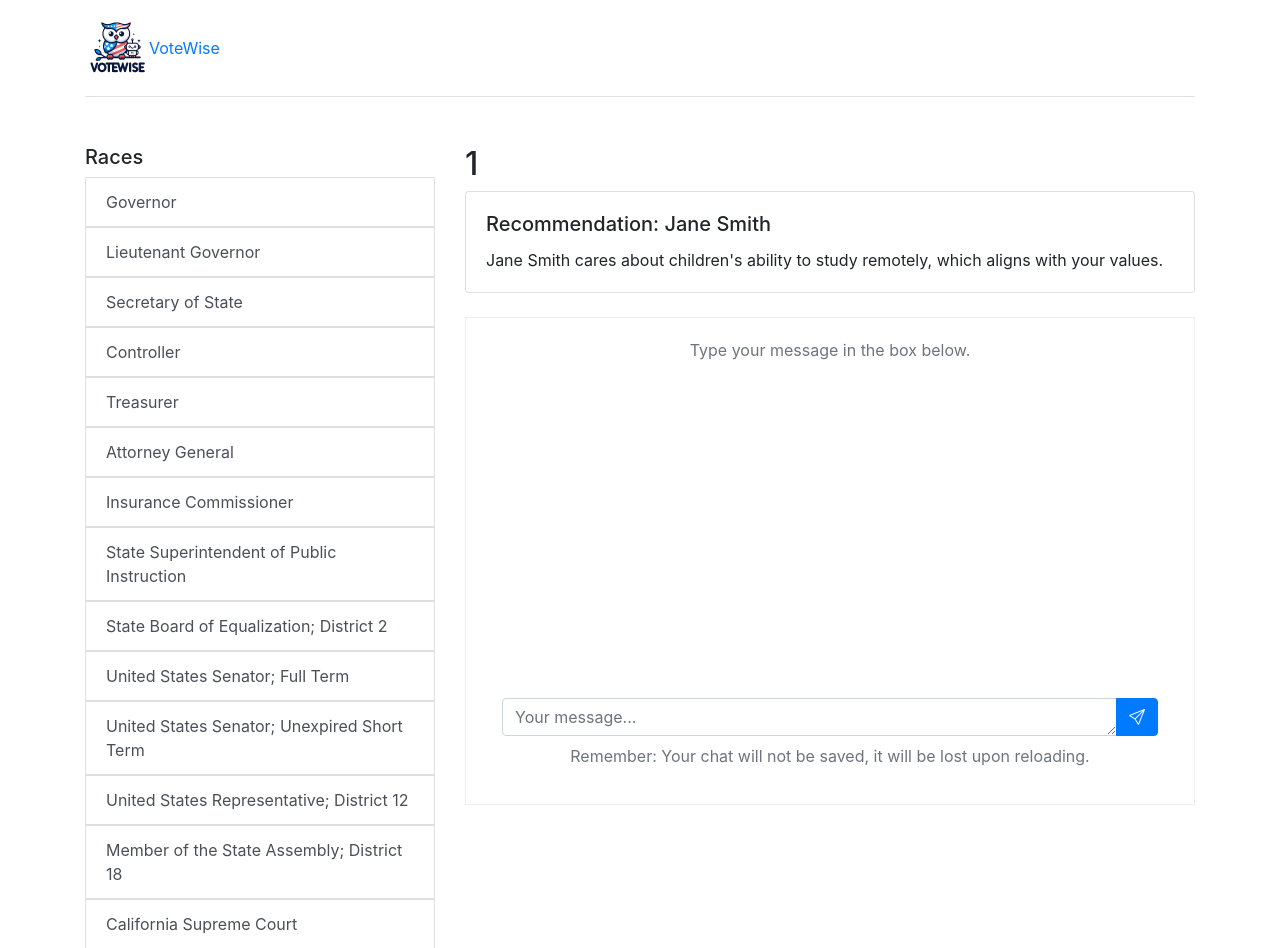
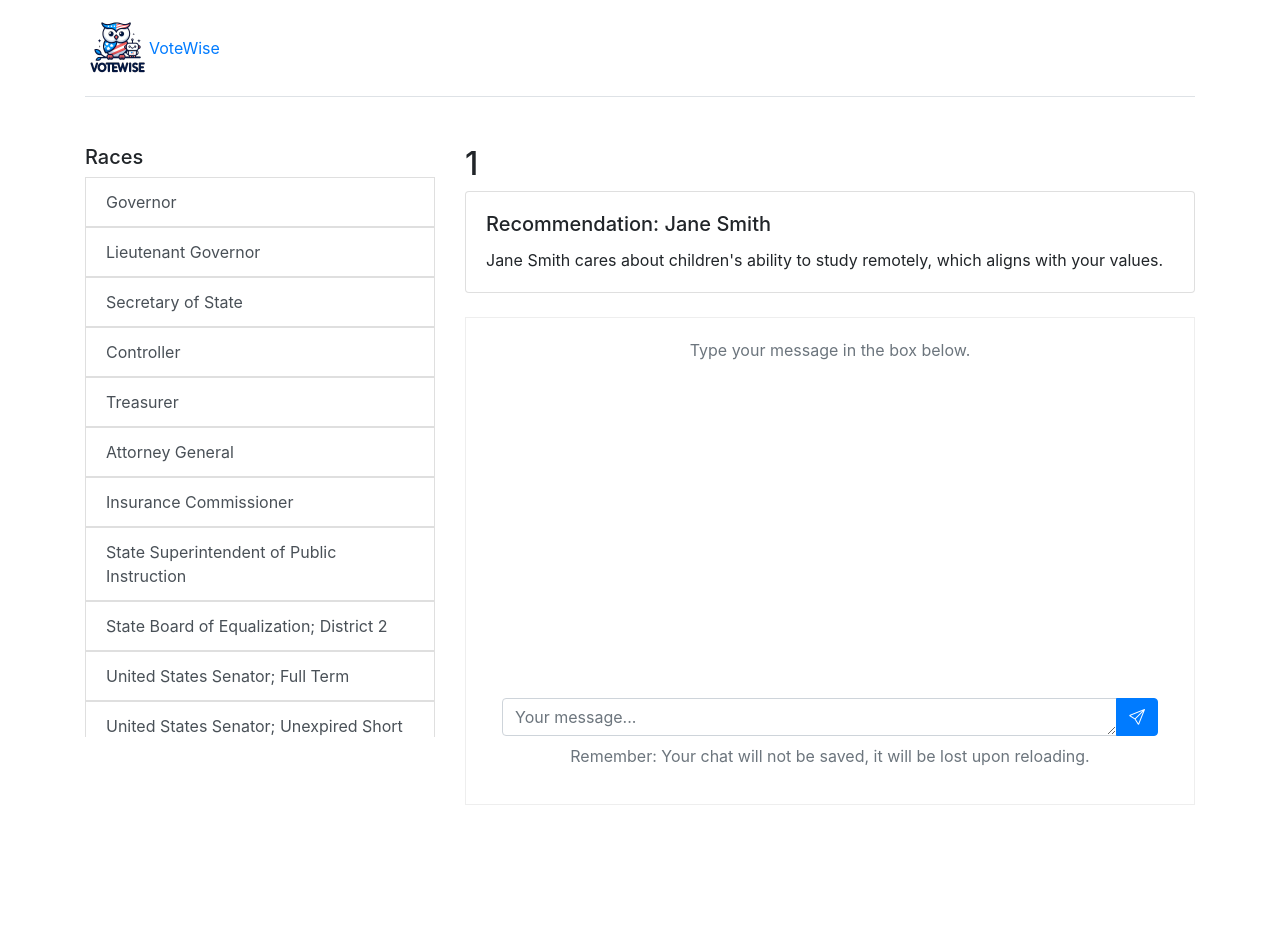
Before and after one commit to tedai-hackathon/VoteWise, a Flask app: page /race/1 in a window 1280 px wide. Shown: the top 948 px of the page. After the commit the page ends 805 px from the top, so only its background shows below. Run offline with Flask 3, Linux system fonts and the light colour scheme; parts of the project's set-up code (start-up, migrations or seed data) failed here and were passed over; some libraries are stand-ins or nearby versions.

Commit message:
adding css

```diff
--- a/static/style.css
+++ b/static/style.css
@@ -0,0 +1,13 @@
+.scrollable-sidebar {
+    max-height: 70vh; /* Adjust this value based on your desired maximum height */
+    overflow-y: auto;
+}
+
+/* Optional shadow for a visual cue */
+.scrollable-sidebar::-webkit-scrollbar-thumb {
+    background-color: rgba(0, 0, 0, 0.5);
+}
+
+.scrollable-sidebar::-webkit-scrollbar-track {
+    background-color: rgba(0, 0, 0, 0.1);
+}
--- a/templates/race.html
+++ b/templates/race.html
@@ -7,6 +7,7 @@
     <!-- Bootstrap CSS -->
     <link href="https://maxcdn.bootstrapcdn.com/bootstrap/4.5.2/css/bootstrap.min.css" rel="stylesheet">
     <link rel="stylesheet" href="https://cdn.jsdelivr.net/npm/bootstrap-icons@1.11.1/font/bootstrap-icons.css">
+    <link href="/static/style.css" rel="stylesheet">
 </head>
 <body>
     <div class="container">
@@ -22,9 +23,11 @@
             <!-- Left Column: List of Races -->
             <div class="col-md-4">
                 <h5>Races</h5>
-                {% with current_race=current_race, ballot_data = ballot_data  %}
-                    {% include 'race_sidebar.html' %}
-                {% endwith %}
+                <div class="scrollable-sidebar">
+                    {% with current_race=current_race, ballot_data = ballot_data  %}
+                        {% include 'race_sidebar.html' %}
+                    {% endwith %}
+                </div>
             </div>
 
             <!-- Right Column: Recommendation -->
```
